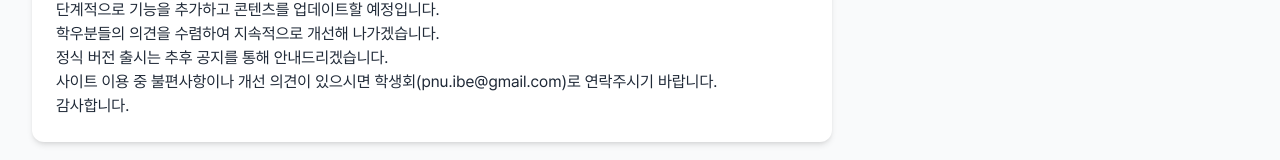
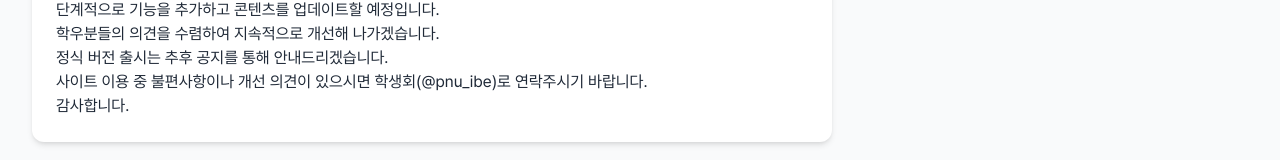
Before and after one commit to zune2222/PNU-IBE, a Next.js app: page /notice/1 in a window 1280 px wide. Shown: the part 559-719 px from the top of the page. Built offline with nearby package versions, Linux system fonts and the light colour scheme; no server answers.

Commit message:
공지사항 데이터에서 학생회 연락처를 이메일 주소에서 사용자명(@pnu_ibe)으로 변경하여 정보의 일관성을 개선했습니다.

```diff
--- a/src/shared/data/noticeData.ts
+++ b/src/shared/data/noticeData.ts
@@ -41,7 +41,7 @@ export const noticeData: Notice[] = [
         <li>정식 버전 출시는 추후 공지를 통해 안내드리겠습니다.</li>
       </ul>
 
-      <p>사이트 이용 중 불편사항이나 개선 의견이 있으시면 학생회(pnu.ibe@gmail.com)로 연락주시기 바랍니다.</p>
+      <p>사이트 이용 중 불편사항이나 개선 의견이 있으시면 학생회(@pnu_ibe)로 연락주시기 바랍니다.</p>
 
       <p>감사합니다.</p>
     `,
```
